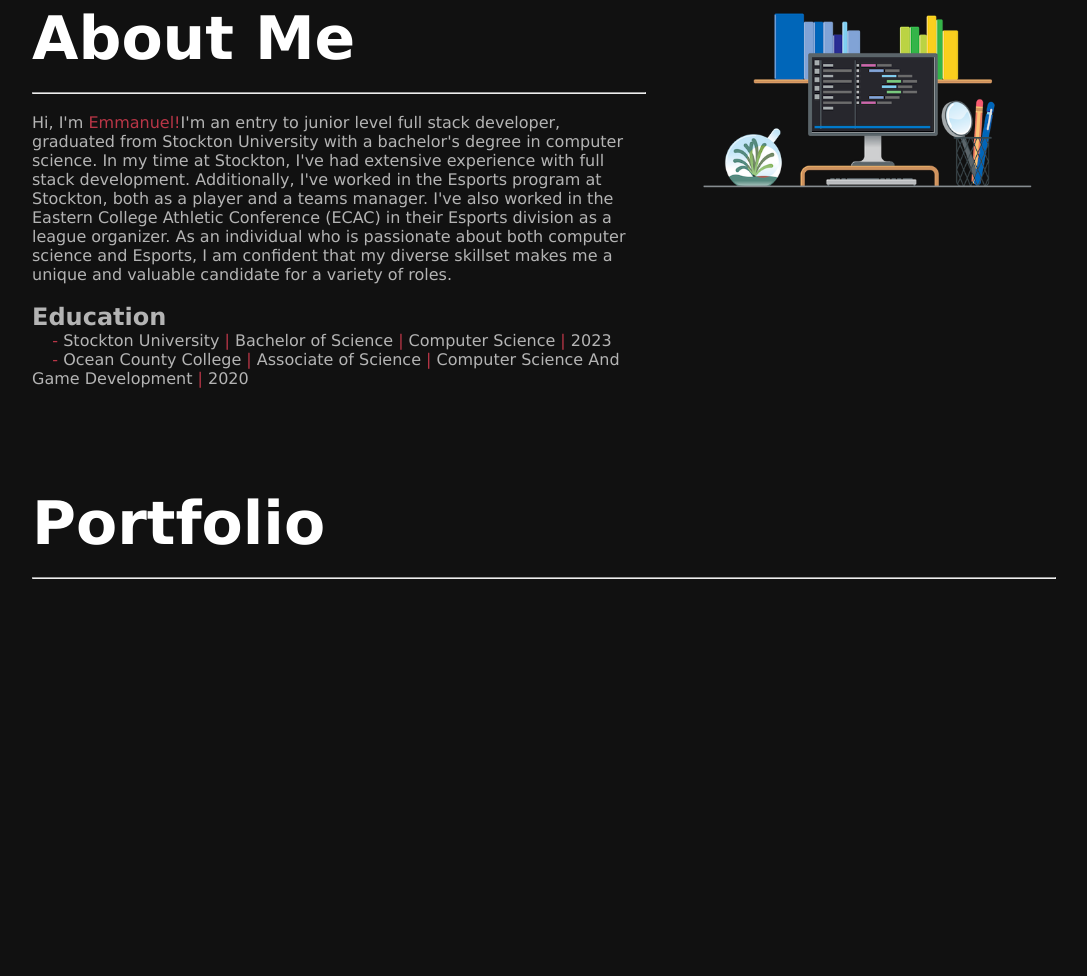
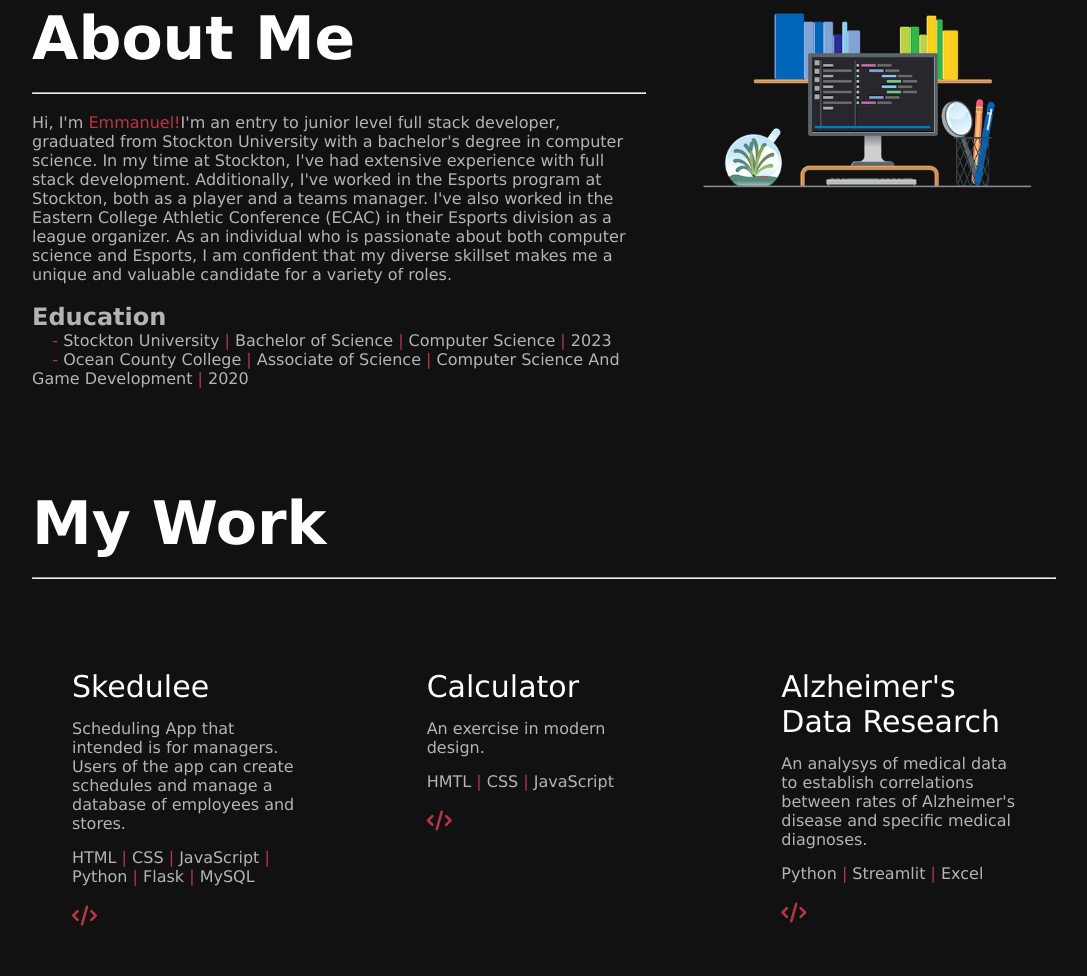
Before and after one commit to MannyEchavez/MannyEchavez.github.io, a plain HTML site: page index.html in a window 1280 px wide. Shown: the part 1374-2350 px from the top of the page, without its empty margins (96-1183 px from the left). Before the commit the page ends 1963 px from the top, so only its background shows below. Drawn offline with Linux system fonts and the light colour scheme.

Commit message:
Portfolio Changes

```diff
--- a/index.html
+++ b/index.html
@@ -6,6 +6,7 @@
     <meta name="viewport" content="width=device-width, initial-scale=1.0">
     <title>Personal Portfolio Website</title>
     <link rel="stylesheet" href = "style.css">
+    <script src="https://kit.fontawesome.com/e6d2e0216e.js" crossorigin="anonymous"></script>
 </head>
 <body>
 <div id="header">
@@ -104,12 +105,41 @@
     </div>
 </div>
 
-<div id="portfolio">
+<!--portfolio-->
+<div id="portfolio  ">
     <div class="container">
-        <h1 class = "sub-title">Portfolio</h1>
+        <h1 class = "sub-title">My Work</h1>
         <br>
+        <hr>
+        <div class="portfolio-list">
+            <div>
 
-        <hr>
+                <h2>Skedulee</h2>
+                <p>Scheduling App that intended is for managers. Users of the app can create schedules and manage a database of employees and stores.</p>
+                <br>
+                <p>HTML <span>|</span> CSS <span>|</span> JavaScript <span>|</span> Python <span>|</span> Flask <span>|</span> MySQL</p>
+                <a href="https://github.com/MannyEchavez/Skedulee"><i class="fa-solid fa-code"></i>
+                </a>
+            </div>
+            <div>
+                <h2>Calculator</h2>
+                <p>An exercise in modern design.</p>
+                <br>
+                <p>HMTL <span>|</span> CSS <span>|</span> JavaScript</p>
+                <a href="https://mannyechavez.github.io/Calculator/"><i class="fa-solid fa-code"></i>
+                </a>
+            </div>
+            <div>
+                <h2>Alzheimer's Data Research</h2>
+                <p>An analysys of medical data to establish correlations between rates of Alzheimer's disease and specific medical diagnoses.
+                    </p>
+                    <br>
+                <p>Python <span>|</span> Streamlit <span>|</span> Excel</p>
+                <a href="https://mannyechavez-datamining-main-w9ar6v.streamlit.app/"><i class="fa-solid fa-code"></i>
+                </a>
+            </div>
+
+        </div>
     </div>
 </div>
 
--- a/style.css
+++ b/style.css
@@ -9,7 +9,8 @@ html {
 }
 body {
     background: #111111;
-    color: #fff
+    color: rgb(180, 180, 180);
+
 }
 #header{
     width: 100%;
@@ -153,6 +154,44 @@ p{
       blink-caret .75s step-end infinite;
   }
 
+  #portfolio {
+    padding: 30px 0;
+  }
+
+  .portfolio-list{
+    display: grid;
+    grid-template-columns: repeat(auto-fit, minmax(250px, 1fr));
+    grid-gap: 40px;
+    margin-top: 50px
+  }
+
+  .portfolio-list div {
+    padding: 40px;
+    font-size: 13px;
+    font-weight: 300;
+    border-radius: 12px;
+    transition: background 0.5s, transform 0.5s;
+    outline: white;
+  }
+  .portfolio-list div i {
+    font-size: 20px;
+    color:  rgb(185, 54, 71);
+  }
+  .portfolio-list div h2 {
+    font-size: 30px;
+    font-weight: 500;
+    margin-bottom: 15px;
+    color: white
+  }
+
+  .portfolio-list div a{
+    text-decoration: none;
+    color:white;
+    margin-top: 20px;
+    display: inline-block;
+  }
+
+
   /* The typing effect */
   @keyframes typing {
     from { width: 0 }
```
